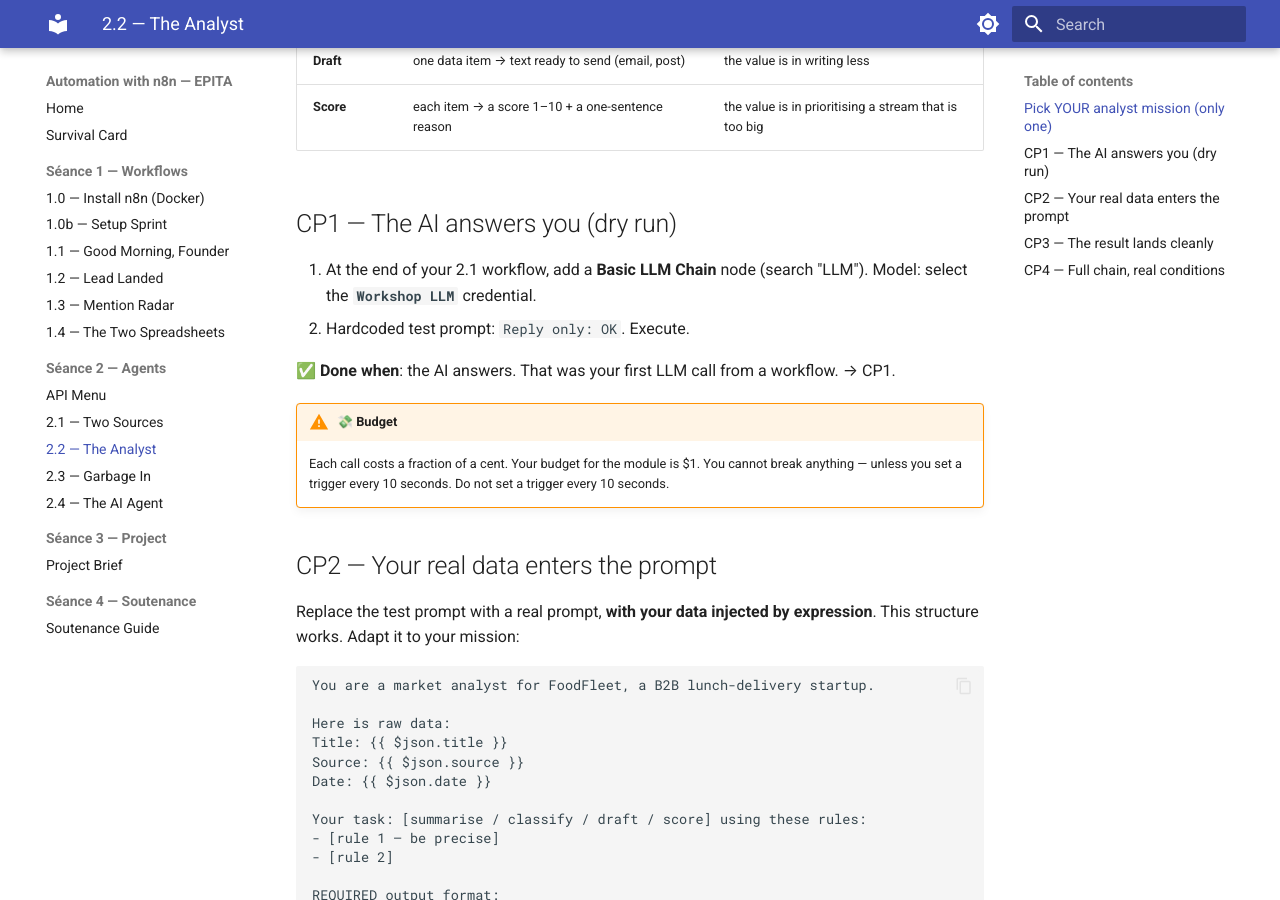
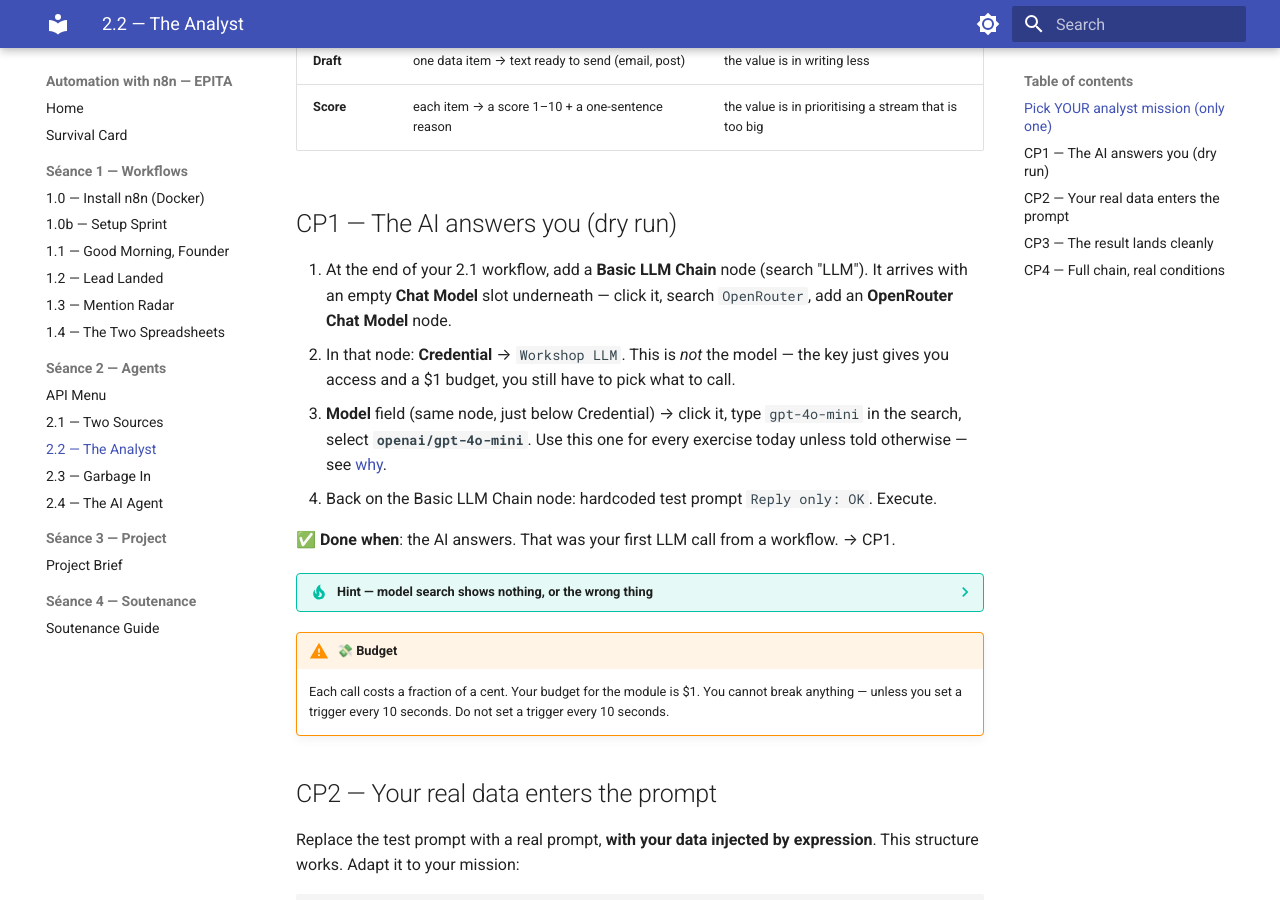
Before and after one commit to KristenPire/epita-n8n, an MkDocs documentation site: the page built from docs/seance-2/ex-2-2-the-analyst.md, in a window 1280 px wide and 900 px high, scrolled down 694 px. Built offline with MkDocs 1.6.1 and Material for MkDocs 9.7.7, drawn with Linux system fonts in a browser that asks for light colours.

Commit message:
Clarify: OpenRouter key != model choice, add explicit model-selection steps in ex-2-2

```diff
--- a/docs/seance-2/ex-2-2-the-analyst.md
+++ b/docs/seance-2/ex-2-2-the-analyst.md
@@ -24,11 +24,22 @@ somewhere useful.
 
 ## CP1 — The AI answers you (dry run)
 
-1. At the end of your 2.1 workflow, add a **Basic LLM Chain** node (search "LLM"). Model:
-   select the **`Workshop LLM`** credential.
-2. Hardcoded test prompt: `Reply only: OK`. Execute.
+1. At the end of your 2.1 workflow, add a **Basic LLM Chain** node (search "LLM"). It arrives
+   with an empty **Chat Model** slot underneath — click it, search `OpenRouter`, add an
+   **OpenRouter Chat Model** node.
+2. In that node: **Credential** → `Workshop LLM`. This is *not* the model — the key just
+   gives you access and a $1 budget, you still have to pick what to call.
+3. **Model** field (same node, just below Credential) → click it, type `gpt-4o-mini` in the
+   search, select **`openai/gpt-4o-mini`**. Use this one for every exercise today unless
+   told otherwise — see [why](../seance-1/ex-1-0-setup.md#cp4-add-your-llm-credential).
+4. Back on the Basic LLM Chain node: hardcoded test prompt `Reply only: OK`. Execute.
 
 ✅ **Done when**: the AI answers. That was your first LLM call from a workflow. → CP1.
+
+??? tip "Hint — model search shows nothing, or the wrong thing"
+    The list is OpenRouter's full catalog, hundreds of entries — type the exact slug
+    (`gpt-4o-mini`) rather than a vague word. If the field is simply empty with no search
+    box, the Credential above isn't saved yet — go back and check CP4 of the Setup Sprint.
 
 !!! warning "💸 Budget"
     Each call costs a fraction of a cent. Your budget for the module is $1. You cannot
```
